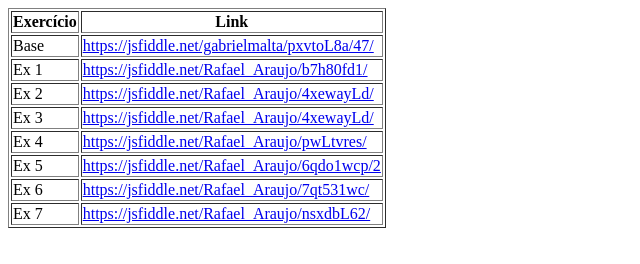
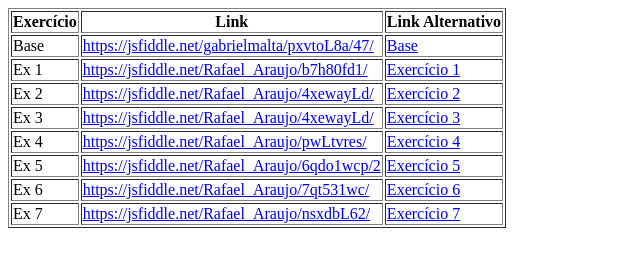
Before and after one commit to Rafael-Araujo-dev/Treinamento-Raccoon, a plain HTML site: page index.html in a window 1280 px wide. Shown: the whole page, without its empty margins (0-640 px from the left). Drawn offline with Linux system fonts and the light colour scheme.

Commit message:
Updated exercises links on table

```diff
--- a/index.html
+++ b/index.html
@@ -10,14 +10,20 @@
         <main>
             <table border>
                 <tr>
-                    <th> Exercício</th>
-                    <th> Link</th>
+                    <th>Exercício</th>
+                    <th>Link</th>
+                    <th>Link Alternativo</th>
                 </tr>
                 <tr>
                     <td>Base</td>
                     <td>
                         <a href="https://jsfiddle.net/gabrielmalta/pxvtoL8a/47/">
                             https://jsfiddle.net/gabrielmalta/pxvtoL8a/47/
+                        </a>
+                    </td>
+                    <td>
+                        <a href="./base.html">
+                            Base
                         </a>
                     </td>
                 </tr>
@@ -28,12 +34,22 @@
                             https://jsfiddle.net/Rafael_Araujo/b7h80fd1/
                         </a>
                     </td>
+                    <td>
+                        <a href="./ex-1.html">
+                            Exercício 1
+                        </a>
+                    </td>
                 </tr>
                 <tr>
                     <td>Ex 2</td>
                     <td>
                         <a href="https://jsfiddle.net/Rafael_Araujo/4xewayLd/">
                             https://jsfiddle.net/Rafael_Araujo/4xewayLd/
+                        </a>
+                    </td>
+                    <td>
+                        <a href="./ex-2.html">
+                            Exercício 2
                         </a>
                     </td>
                 </tr>
@@ -44,12 +60,22 @@
                             https://jsfiddle.net/Rafael_Araujo/4xewayLd/
                         </a>
                     </td>
+                    <td>
+                        <a href="./ex-3.html">
+                            Exercício 3
+                        </a>
+                    </td>
                 </tr>
                 <tr>
                     <td>Ex 4</td>
                     <td>
                         <a href="https://jsfiddle.net/Rafael_Araujo/pwLtvres/">
                             https://jsfiddle.net/Rafael_Araujo/pwLtvres/
+                        </a>
+                    </td>
+                    <td>
+                        <a href="./ex-4.html">
+                            Exercício 4
                         </a>
                     </td>
                 </tr>
@@ -60,12 +86,22 @@
                             https://jsfiddle.net/Rafael_Araujo/6qdo1wcp/2
                         </a>
                     </td>
+                    <td>
+                        <a href="./ex-5.html">
+                            Exercício 5
+                        </a>
+                    </td>
                 </tr>
                 <tr>
                     <td>Ex 6</td>
                     <td>
                         <a href="https://jsfiddle.net/Rafael_Araujo/7qt531wc/">
                             https://jsfiddle.net/Rafael_Araujo/7qt531wc/
+                        </a>
+                    </td>
+                    <td>
+                        <a href="./ex-6.html">
+                            Exercício 6
                         </a>
                     </td>
                 </tr>
@@ -76,6 +112,11 @@
                             https://jsfiddle.net/Rafael_Araujo/nsxdbL62/
                         </a>
                     </td>
+                    <td>
+                        <a href="./ex-7.html">
+                            Exercício 7
+                        </a>
+                    </td>
                 </tr>
             </table>
         </main>
```
